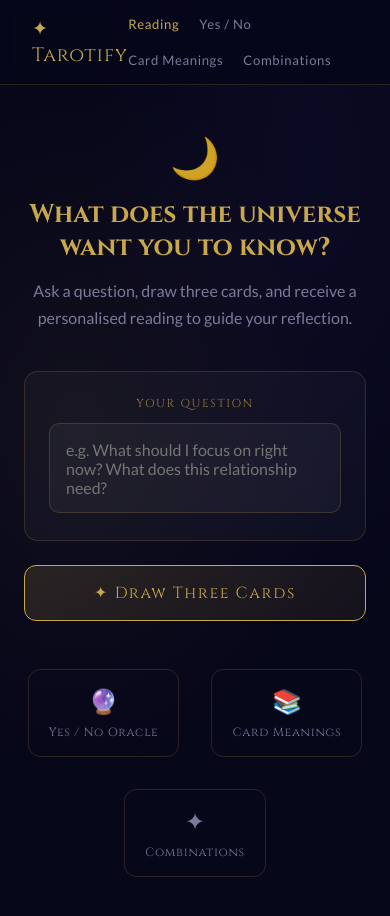
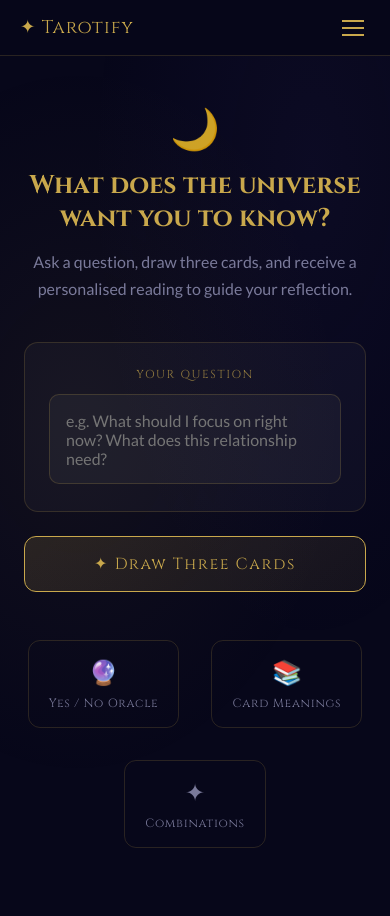
Before and after one commit to dominovd/tarotify, a Next.js app: page / in a window 390 px wide. Shown: the top 916 px of the page. Built offline with nearby package versions, Linux system fonts and the light colour scheme.

Commit message:
fix: mobile hamburger nav — hide links on small screens

```diff
--- a/components/Nav.tsx
+++ b/components/Nav.tsx
@@ -1,6 +1,7 @@
 'use client'
 import Link from 'next/link'
 import { usePathname } from 'next/navigation'
+import { useState, useEffect } from 'react'
 
 const links = [
   { href: '/', label: 'Reading' },
@@ -11,27 +12,101 @@ const links = [
 
 export default function Nav() {
   const path = usePathname()
+  const [open, setOpen] = useState(false)
+
+  // Close menu on route change
+  useEffect(() => { setOpen(false) }, [path])
+
+  const isActive = (href: string) =>
+    path === href || (href !== '/' && path.startsWith(href))
+
   return (
+    <>
       <nav style={{
         display:'flex', alignItems:'center', justifyContent:'space-between',
-      padding:'1rem 2rem', borderBottom:'1px solid var(--border)',
+        padding:'0.85rem 1.25rem', borderBottom:'1px solid var(--border)',
         backdropFilter:'blur(8px)', position:'sticky', top:0, zIndex:100,
-      background:'rgba(7,7,26,.85)'
+        background:'rgba(7,7,26,.92)'
       }}>
-      <Link href="/" style={{ fontFamily:"'Cinzel',serif", fontSize:'1.2rem', color:'var(--gold)', letterSpacing:'.05em' }}>
+        {/* Logo */}
+        <Link href="/" style={{
+          fontFamily:"'Cinzel',serif", fontSize:'1.15rem',
+          color:'var(--gold)', letterSpacing:'.05em', flexShrink:0
+        }}>
           ✦ Tarotify
         </Link>
-      <div style={{ display:'flex', gap:'1.25rem', flexWrap:'wrap' }}>
+
+        {/* Desktop links */}
+        <div className="nav-desktop" style={{ display:'flex', gap:'1.25rem' }}>
           {links.map(l => (
             <Link key={l.href} href={l.href} style={{
-            color: path === l.href || (l.href !== '/' && path.startsWith(l.href)) ? 'var(--gold)' : 'var(--muted)',
-            fontSize:'.82rem', letterSpacing:'.05em', transition:'color .2s',
-            whiteSpace:'nowrap'
+              color: isActive(l.href) ? 'var(--gold)' : 'var(--muted)',
+              fontSize:'.82rem', letterSpacing:'.05em',
+              transition:'color .2s', whiteSpace:'nowrap'
             }}>
               {l.label}
             </Link>
           ))}
         </div>
+
+        {/* Hamburger button (mobile only) */}
+        <button
+          className="nav-burger"
+          onClick={() => setOpen(o => !o)}
+          aria-label="Toggle menu"
+          style={{
+            background:'none', border:'none', cursor:'pointer',
+            padding:'6px', color:'var(--gold)', display:'none',
+            flexDirection:'column', gap:'5px', flexShrink:0
+          }}
+        >
+          <span style={{
+            display:'block', width:'22px', height:'2px',
+            background:'currentColor',
+            transform: open ? 'translateY(7px) rotate(45deg)' : 'none',
+            transition:'transform .25s'
+          }}/>
+          <span style={{
+            display:'block', width:'22px', height:'2px',
+            background:'currentColor',
+            opacity: open ? 0 : 1,
+            transition:'opacity .25s'
+          }}/>
+          <span style={{
+            display:'block', width:'22px', height:'2px',
+            background:'currentColor',
+            transform: open ? 'translateY(-7px) rotate(-45deg)' : 'none',
+            transition:'transform .25s'
+          }}/>
+        </button>
       </nav>
+
+      {/* Mobile dropdown */}
+      {open && (
+        <div className="nav-mobile-menu" style={{
+          position:'fixed', top:'53px', left:0, right:0, zIndex:99,
+          background:'rgba(7,7,26,.97)', borderBottom:'1px solid var(--border)',
+          padding:'1rem 1.5rem', display:'flex', flexDirection:'column', gap:'1.1rem'
+        }}>
+          {links.map(l => (
+            <Link key={l.href} href={l.href} style={{
+              color: isActive(l.href) ? 'var(--gold)' : 'var(--text)',
+              fontSize:'1rem', letterSpacing:'.05em',
+              fontFamily:"'Cinzel',serif",
+              borderBottom:'1px solid var(--border)', paddingBottom:'0.9rem'
+            }}>
+              {l.label}
+            </Link>
+          ))}
+        </div>
+      )}
+
+      <style>{`
+        @media (max-width: 600px) {
+          .nav-desktop { display: none !important; }
+          .nav-burger { display: flex !important; }
+        }
+      `}</style>
+    </>
   )
 }
```
Lines whose indentation alone changed are shown as unchanged.
